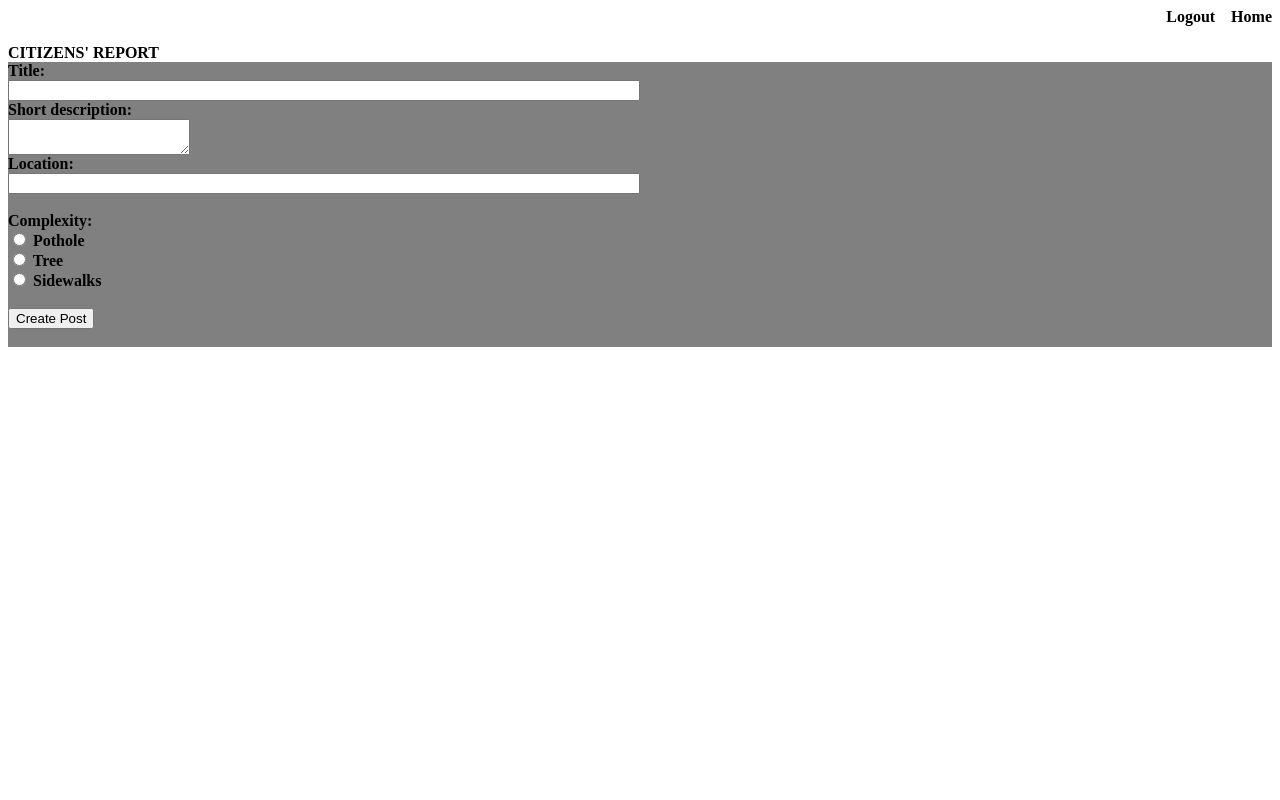
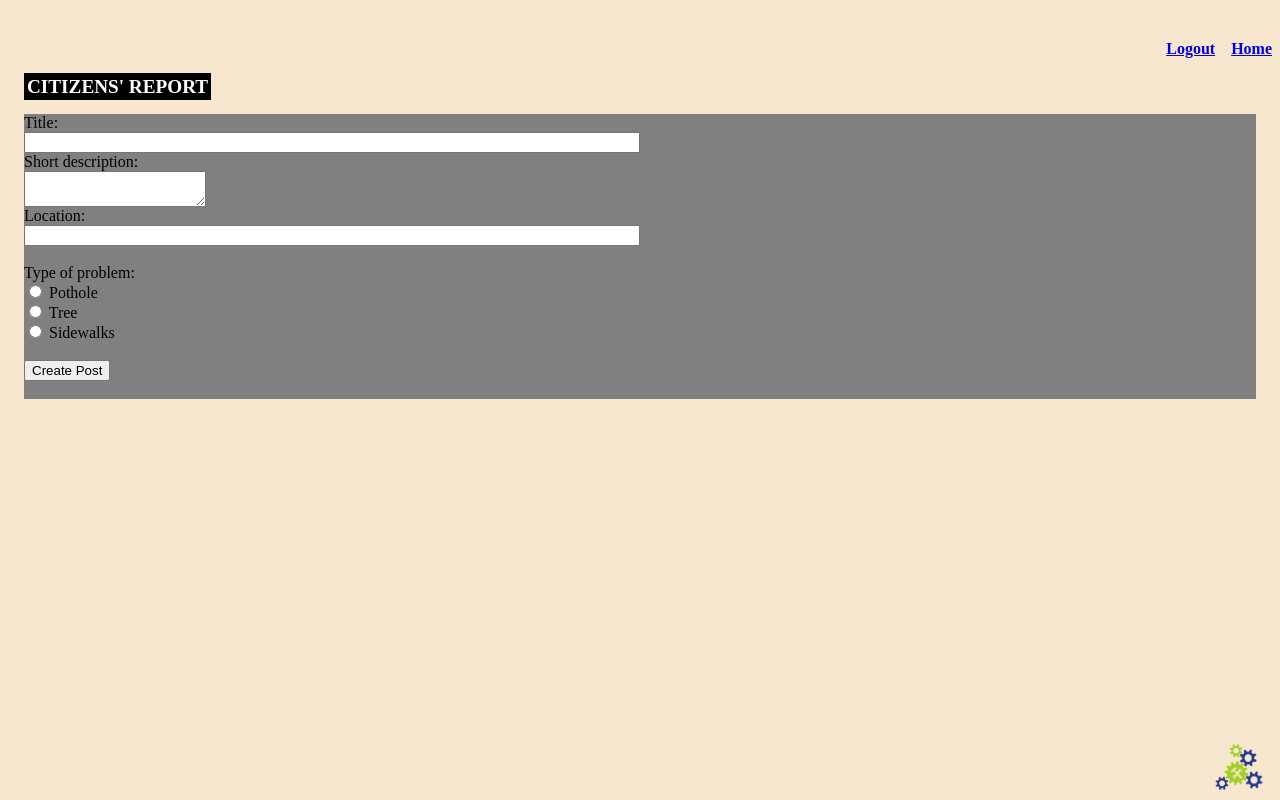
Before and after one commit to PrinceRios2000/startup_Hackathon2019, a Python web app: template templates/filecomplaint.html in a window 1280 px wide. Run offline with Jinja, Linux system fonts and the light colour scheme; the template is opened without the code that fills it, so the values that code supplies are empty.

Commit message:
I just finished linking some stuff

```diff
--- a/static/filecomplaint.css
+++ b/static/filecomplaint.css
@@ -1,18 +1,21 @@
 .fields{
    background-color: grey;
     font-family: 'Libre Caslon Text', serif;
+    margin: 2vh;
 }
 body {
     color: black;
-    background-color: white;
+    background-color: #F7E7ce;
+
 }
 .b {
     float: right;
-    margin: 20px;
+    margin: 5vh;
     font-weight: bolder;
 
 }
 header {
+    margin-top: 5vh;
     text-align: right;
     font-weight: bold;
 
@@ -20,4 +23,19 @@ header {
 header2 {
     font-weight: bold;
     text-align: left;
+    border-style: solid;
+    border-color: black;
+    color: white;
+    background-color: black;
+    font-size: larger;
+    margin: 2vh;
 }
+img{
+    height: 50px;
+    width: 50px;
+    text-align: right;
+    position: absolute;
+    bottom: 8px;
+    right: 16px;
+    font-size: 18px;
+}
--- a/templates/filecomplaint.html
+++ b/templates/filecomplaint.html
@@ -3,11 +3,11 @@
 
 </head>
 <header>
-    Logout &nbsp;&nbsp; Home
+    <a href="../templates/intro.html">Logout</a> &nbsp;&nbsp; <a href="../templates/main.html"> Home </a>
     <br> &nbsp;&nbsp;&nbsp;
 </header>
 <header2> CITIZENS' REPORT
-</header>
+</header2>
 
 <body>
 
@@ -22,7 +22,7 @@
                 Location: <br>
                 <input style="width:50%" type="text" name="location" value="">
                 <br><br>
-                Complexity: <br>
+                Type of problem: <br>
                 <input type="radio" name="post-type" value="https://di-uploads-pod1.s3.amazonaws.com/depaulachevy/uploads/2016/07/Pothole-1024x768.jpg"> Pothole<br>
                 <input type="radio" name="post-type" value=""> Tree<br>
                 <input type="radio" name="post-type" value="http://mrsc.org/getmedia/c9ffa2a9-5d18-4a54-a52c-025156b3d5b4/sidewalk-cracked2.jpg.aspx?width=1920&height=2560&ext=.jpg"> Sidewalks
@@ -32,5 +32,7 @@
                 <br><br>
             </form>
             </div>
+        <div class="image">
+  <img src= ../StartupHackathon.png>
 </body>
 </html>
--- a/templates/userpost.html
+++ b/templates/userpost.html
@@ -40,7 +40,8 @@
             {% endfor %}
             </div>
 
-
+            <div class="image">
+  <img src= ../StartupHackathon.png>
 
     </body>
 </html>
```
Also changed, not shown: static/userpost.css (+13 -2 lines).
